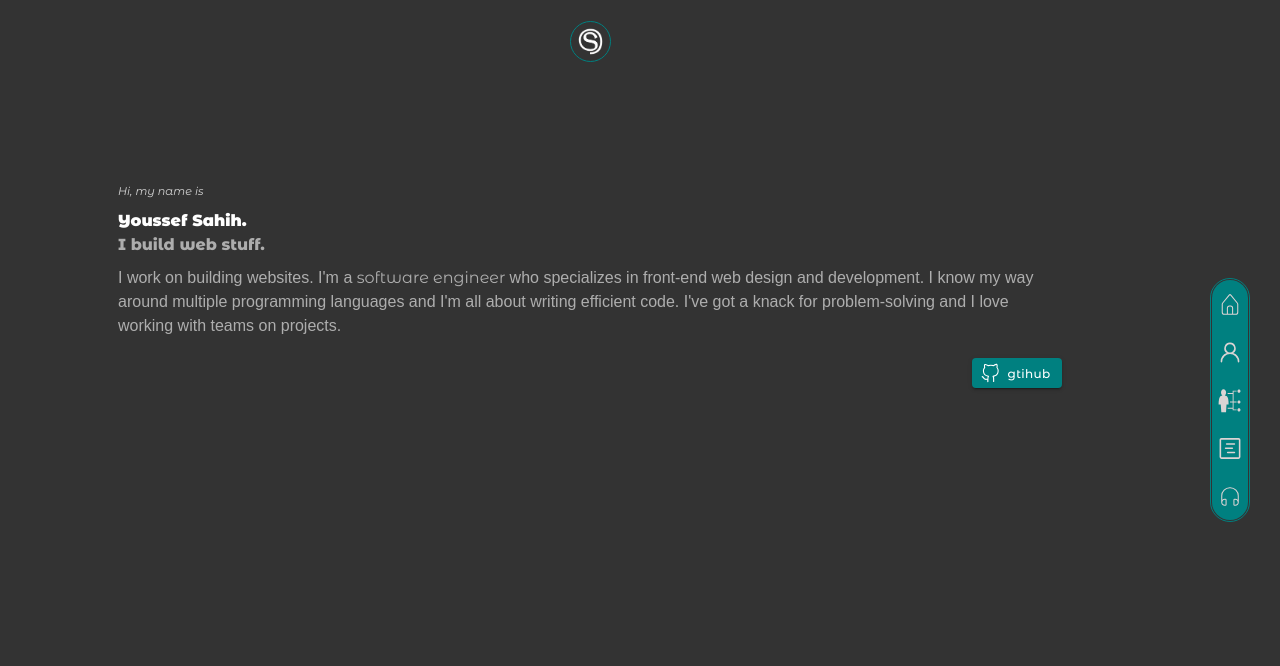
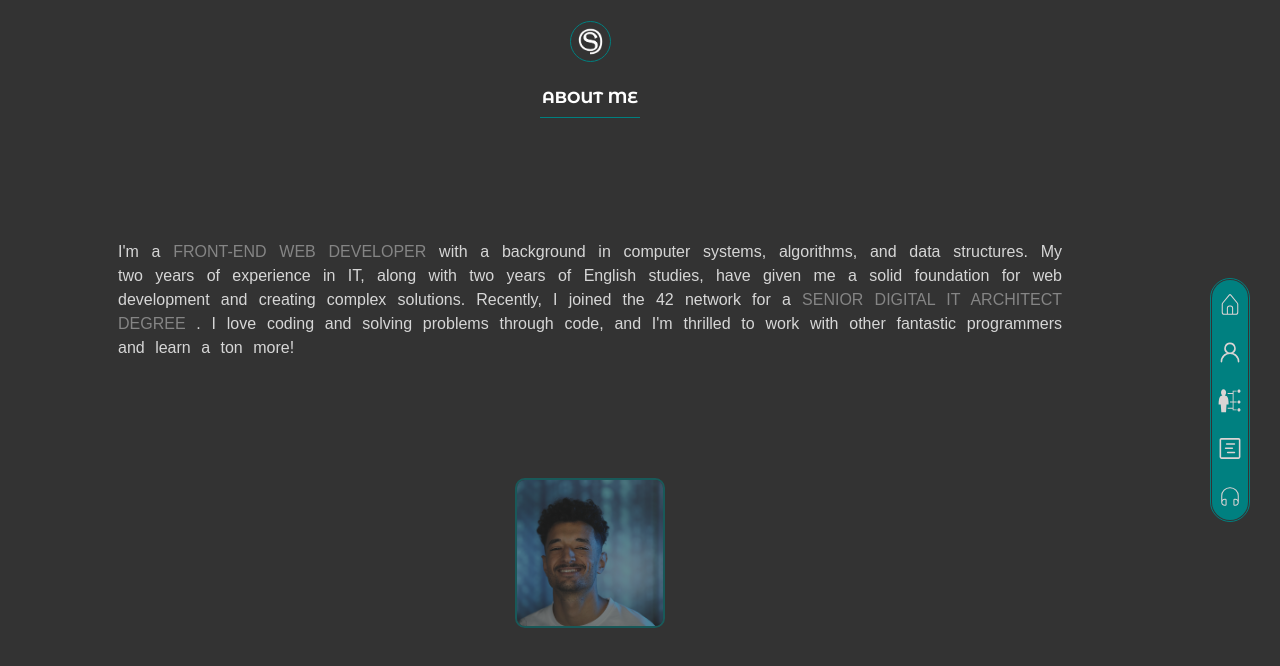
Before and after one commit to ysahih/Portfolio, a Next.js app: page / in a window 1280 px wide. Shown: the top 666 px of the page. Built offline with nearby package versions, Linux system fonts and the light colour scheme; a web font is replaced by a local one.

Commit message:
commit needed to host on vercel

```diff
--- a/app/page.tsx
+++ b/app/page.tsx
@@ -69,8 +69,8 @@ const Body = ()=>{
         <NavBar/>
         <Header/>
       </div>}
-      <Home/>
-      {/* <About/> */}
+      {/* <Home/> */}
+      <About/>
 
     </>
   );
```
